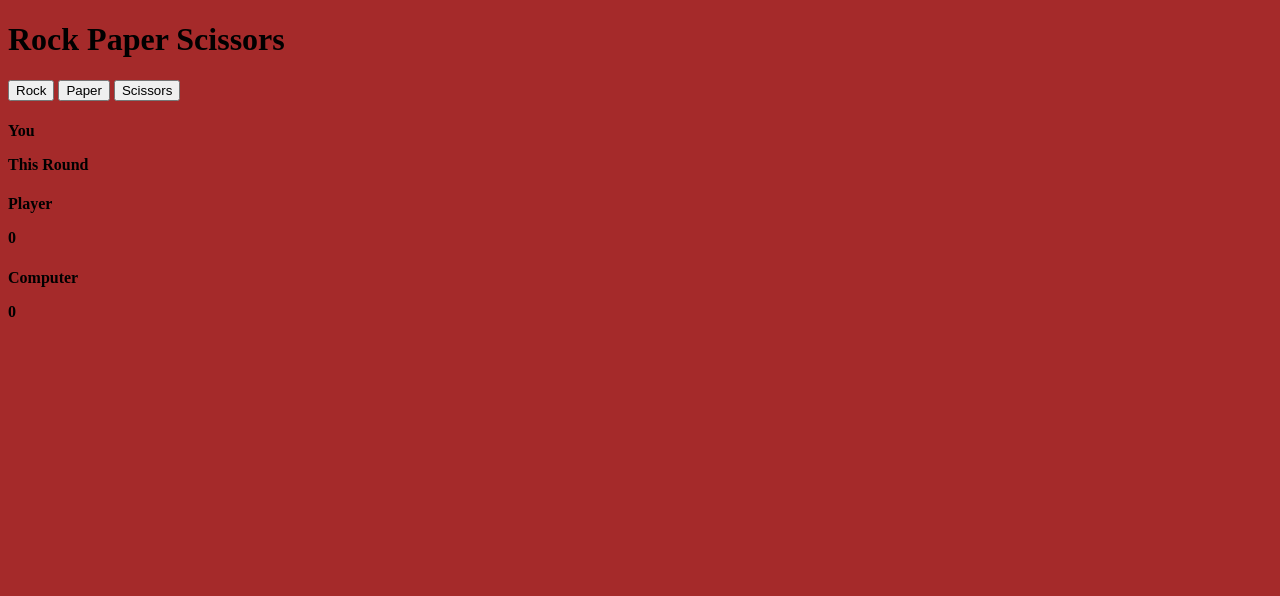
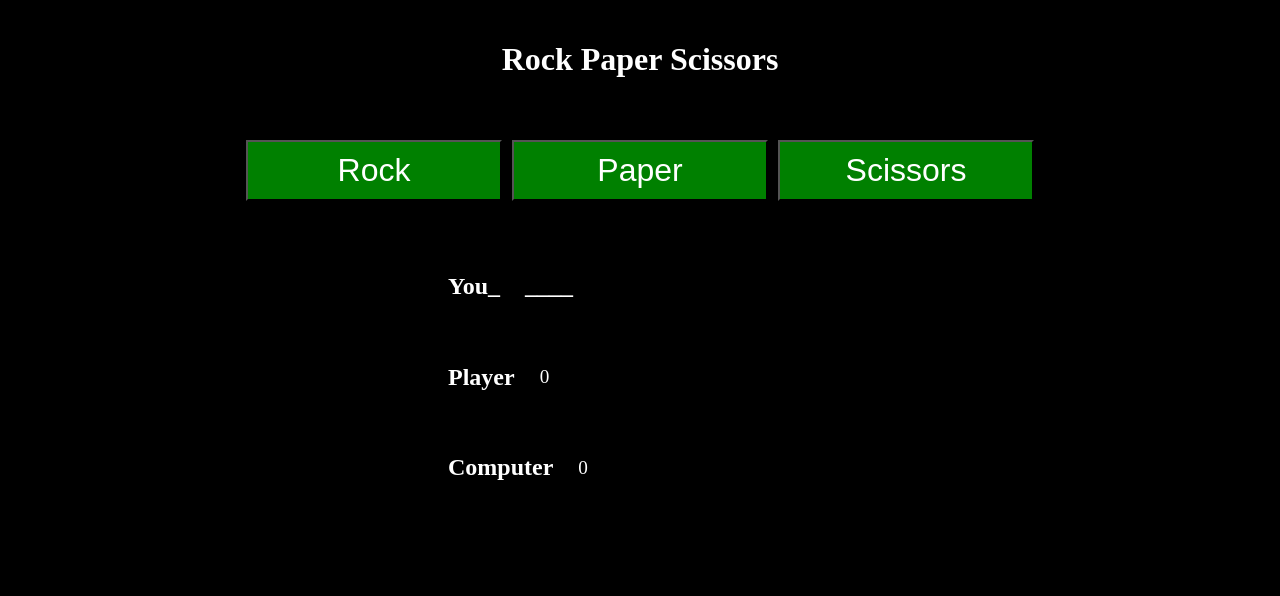
Before and after one commit to Aknexad/rock-paper-scissors-js, a plain HTML site: page index.html in a window 1280 px wide. Drawn offline with Linux system fonts and the light colour scheme.

Commit message:
add style

```diff
--- a/index.html
+++ b/index.html
@@ -20,20 +20,21 @@
         <button>Rock</button>
         <button>Paper</button>
         <button>Scissors</button>
-        <div class="info">
-          <h4 id="reult">
-            You
-            <p id="round"></p>
-            This Round
-          </h4>
-          <h4>
-            Player
-            <p id="player">0</p>
-          </h4>
-          <h4>
-            Computer
-            <p id="computer">0</p>
-          </h4>
+      </div>
+      <div class="info">
+        <div class="part-1">
+          <h4>You_</h4>
+          <h4 id="round">____</h4>
+        </div>
+        <div class="part-2">
+          <h4>Player</h4>
+          <p id="player">0</p>
+        </div>
+        <div class="part-3">
+          <h4>Computer</h4>
+          <p id="computer">0</p>
+        </div>
+        <div class="part-4">
           <h2></h2>
         </div>
       </div>
--- a/style.css
+++ b/style.css
@@ -1,3 +1,71 @@
+* {
+  box-sizing: border-box;
+}
+
 body {
-  background-color: brown;
+  margin: 20px;
+  padding: 0;
 }
+
+body {
+  background-color: black;
+  color: white;
+}
+
+.container {
+  display: flex;
+  flex-direction: column;
+  justify-content: center;
+  align-items: center;
+  gap: 40px;
+}
+
+.btn {
+  display: flex;
+  justify-content: center;
+  align-items: center;
+  gap: 10px;
+}
+
+.btn button {
+  padding: 10px;
+  background-color: green;
+  color: white;
+  font-size: 2rem;
+  width: 20vw;
+  height: auto;
+}
+
+.btn button:hover {
+  background: black;
+}
+
+.info {
+  display: flex;
+  flex-direction: column;
+  justify-content: center;
+  align-items: flex-start;
+  width: 30vw;
+  height: auto;
+}
+
+.part-1,
+.part-2,
+.part-3,
+.part-4 {
+  display: flex;
+  gap: 25px;
+}
+
+h4 {
+  font-size: 1.5rem;
+}
+
+p {
+  font-size: 1.2rem;
+  padding-top: 15px;
+}
+
+.part-4 {
+  font-size: 2rem;
+}
```
